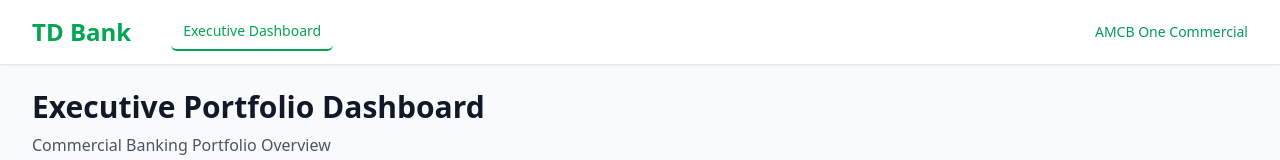
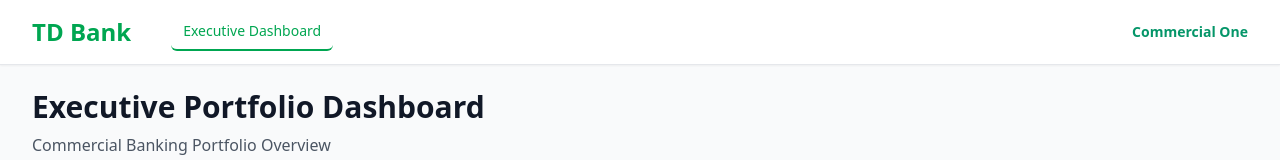
Before and after one commit to jjliujames/https---github.com-jjliujames-360_view, a Vue app: page /executive in a window 1280 px wide. Shown: the top 160 px of the page. Built offline with nearby package versions, Linux system fonts and the light colour scheme.

Commit message:
final before 1

```diff
--- a/src/App.vue
+++ b/src/App.vue
@@ -16,7 +16,7 @@
             </div>
           </div>
           <div class="flex items-center">
-            <span class="text-sm text-emerald-600">AMCB One Commercial</span>
+            <span class="text-sm text-emerald-600 font-bold">Commercial One</span>
           </div>
         </div>
       </div>
```
Also changed, not shown: 2 other files (tests, documents, lock files or other folders).
